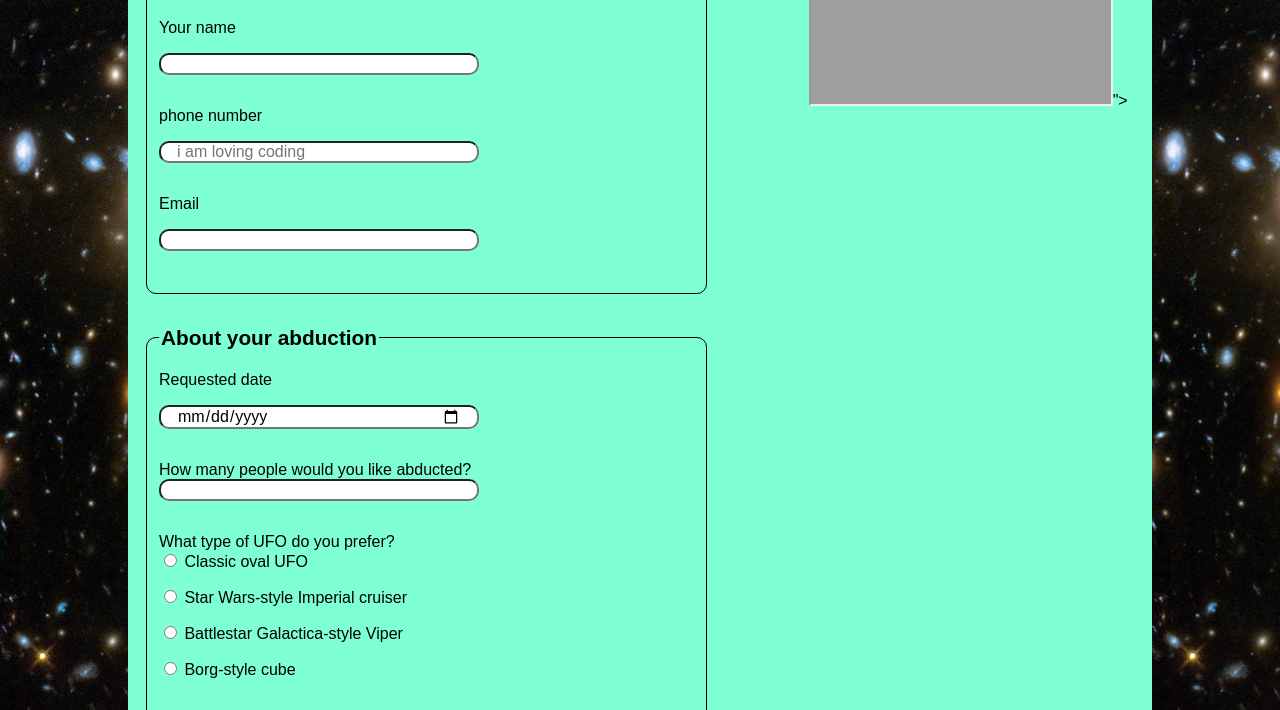
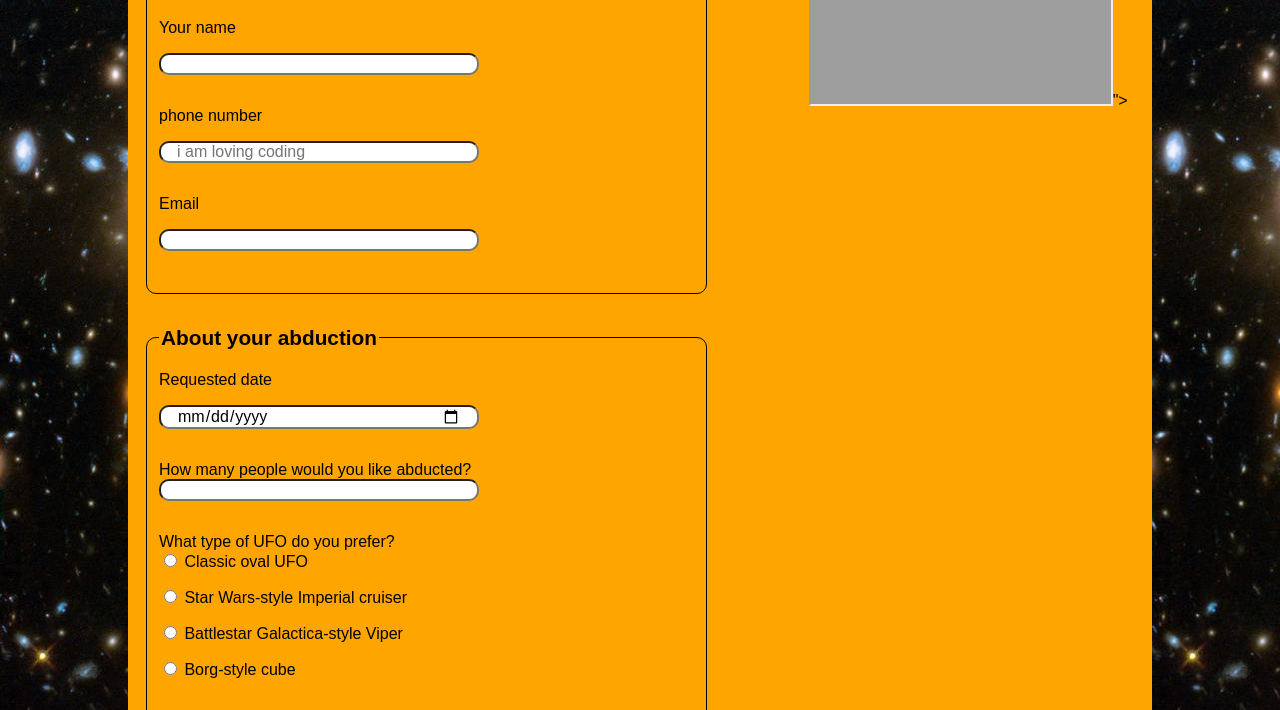
Before and after one commit to udo-sophia/html-css-forms, a plain HTML site: page index.html in a window 1280 px wide. Shown: the part 159-869 px from the top of the page. Drawn offline with Linux system fonts and the light colour scheme; grey boxes are pictures that could not be loaded.

Commit message:
made some changes

```diff
--- a/forms.css
+++ b/forms.css
@@ -16,7 +16,7 @@ body {
 	padding: 1em;
 	display: flex;
 	flex-flow: row nowrap;
-	background-color: aquamarine;
+	background-color:orange;
 }
 
 section {
```
